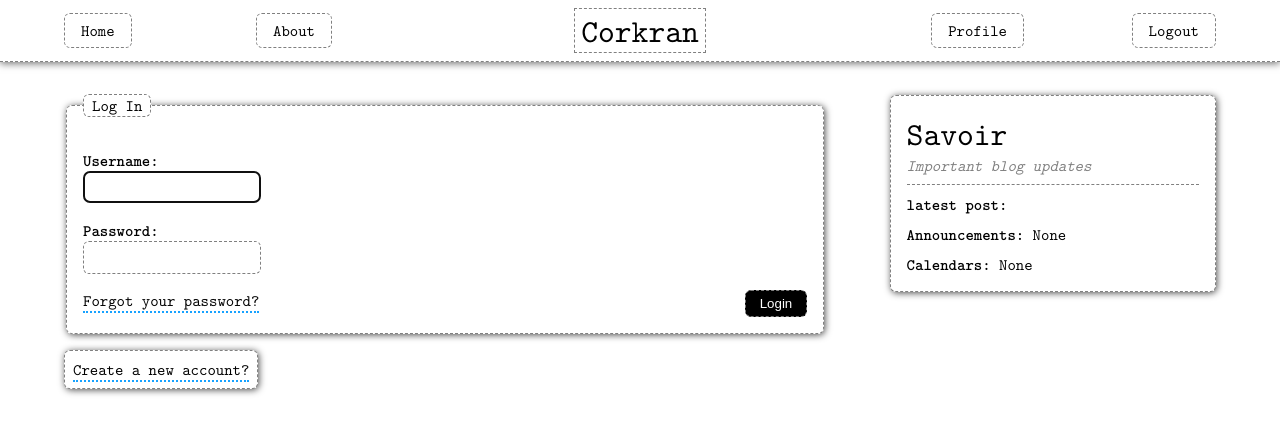
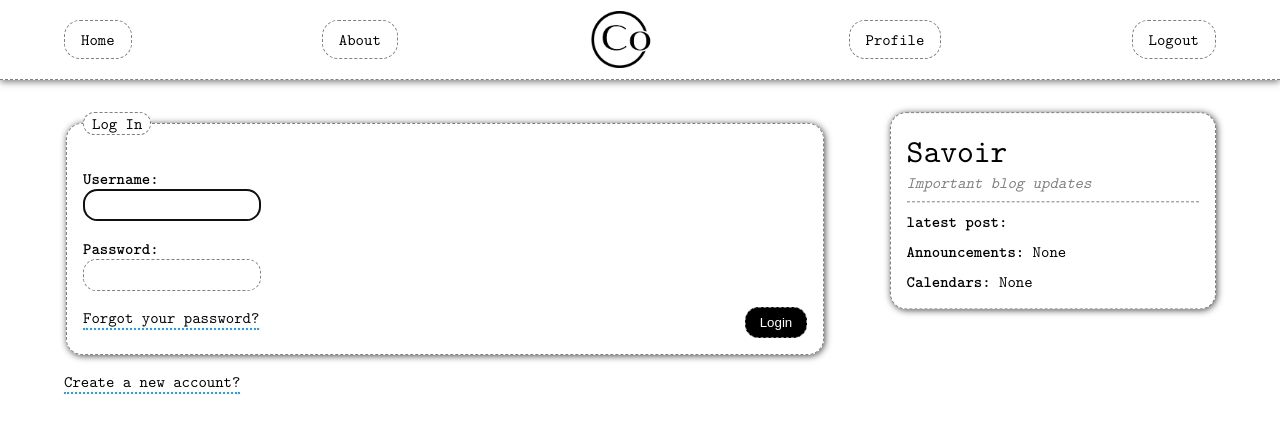
Before and after one commit to Positron11/Corkran, a Django app: page /login/ in a window 1280 px wide. Shown: the top 434 px of the page. Run offline with Django 3.2, Linux system fonts and the light colour scheme; a user stored in the database is signed in; data comes from the database, SQL or seed files in the repository; some libraries are stand-ins or nearby versions.

Commit message:
UPDATE BLOG STYLING, CLEAN UP AND COMMENT MARKUP

```diff
--- a/blog/templates/blog/base.html
+++ b/blog/templates/blog/base.html
@@ -1,4 +1,5 @@
 {% load static %}
+
 <!DOCTYPE html>
 <html lang="en" dir="ltr">
   <head>
@@ -11,10 +12,11 @@
     <title>Corkran - {% block title %}{% endblock %}</title>
   </head>
   <body {% if user.setting.dark_mode %}class="dark-mode"{% endif %}>
+    <!-- Navbar -->
     <div class="navbar unselectable">
       <div class="button" onclick="location.href='{% url 'blog-home'%}'">Home</div>
       <div class="button" onclick="location.href='{% url 'blog-about'%}'">About</div>
-      <div class="heading clickable" onclick="location.href='{% url 'blog-home'%}'">Corkran</div>
+      <img src="{% static 'blog/website_icon.png' %}" class="heading clickable" onclick="location.href='{% url 'blog-home'%}'">
       {% if user.is_authenticated %}
         <div class="button" onclick="location.href='{% url 'profile'%}'">Profile</div>
         <div class="button" onclick="location.href='{% url 'logout'%}'">Logout</div>
@@ -24,16 +26,22 @@
       {% endif %}
       <div class="button expand-btn">Menu</div>
     </div>
+    <!-- Page -->
     <div class="page">
+      <!-- Content -->
       <div class="content">
+        <!-- Messages -->
         {% if messages %}
           {% for message in messages%}
             <div class="alert">{{ message }}</div>
           {% endfor%}
         {% endif %}
+        <!-- Main Content -->
         {% block content %}{% endblock %}
       </div>
+      <!-- Sidebar -->
       <div class="sidebar card">
+        <!-- Header -->
         <div class="header">
           <div class="heading">
             Savoir
@@ -42,6 +50,7 @@
             Important blog updates
           </div>
         </div>
+        <!-- Information -->
         <div class="information">
           <div class="latest-posts">
             <label>latest post:</label>
@@ -54,6 +63,7 @@
             <label>Calendars: </label>None
           </div>
         </div>
+        <!-- Paginator -->
         {% if is_paginated %}
           <div class="paginator unselectable">
             <a href="?page=1"><i class="fas fa-angle-double-left"></i></a>
@@ -83,19 +93,24 @@
         {% endif %}
       </div>
     </div>
+    <!-- New Post Button -->
     {% block newpost %}{% endblock %}
+    <!-- Scripts -->
     <script type="text/javascript">
       $(document).ready(function(){
+        // Responsive Navbar
         $(document).on('click', '.navbar .button', function(e) {
-          if ($(window).width() < 911) {
+          if ($(window).width() < 999) {
             $(".button:not(.expand-btn)").toggleClass("unhide");
           }
         });
+        // Close Navbar
         $(document).on('click', '.page', function(e) {
           if ($(".button:not(.expand-btn)").hasClass("unhide")) {
             $(".button:not(.expand-btn)").removeClass("unhide");
           }
         });
+        // Prevent Empty Textarea
         $("textarea").on("keydown", function (e) {
           var c = $("textarea").val().length;
           if(c == 0)
--- a/static/blog/main.css
+++ b/static/blog/main.css
@@ -92,15 +92,18 @@ input, textarea {
 }
 
 /* Common Styling */
-input, button, fieldset, legend, textarea, input[type="checkbox"], .button, .card, .navbar .heading, .profile-pic, .paginator .current, .alert, .errorlist, .new-post {
+input, button, fieldset, legend, textarea, input[type="checkbox"], .button, .card,  .profile-pic, .paginator .current, .alert, .errorlist, .new-post {
   border-width: 1px;
   border-style: dashed;
 }
 input, button, fieldset, legend, textarea, input[type="checkbox"], .button, .card, .alert, .errorlist, .paginator .current {
-  border-radius: 6px;
+  border-radius: 1em;
 }
 input, textarea, .helptext, ul:not(.errorlist), .subheading {
   color: grey;
+}
+.errorlist *, .special *, .new-post i {
+  background-color: transparent;
 }
 
 /* Form Helptext */
@@ -126,9 +129,6 @@ input, textarea, .helptext, ul:not(.errorlist), .subheading {
   list-style-type: none;
   padding: 0.5em;
 }
-.errorlist * {
-  background-color: transparent;
-}
 
 /* Cards */
 .card {
@@ -143,11 +143,11 @@ input, textarea, .helptext, ul:not(.errorlist), .subheading {
   border: 1px dashed rgb(0, 163, 44);
   background-color: rgba(4, 222, 63,0.2);
 }
-.special * {
-  background-color: transparent;
-}
 .special, .special * {
   color: rgb(0, 163, 44)! important;
+}
+.card:not(.post-preview) {
+  margin-bottom: 1em;
 }
 
 /* Headers */
@@ -157,8 +157,8 @@ input, textarea, .helptext, ul:not(.errorlist), .subheading {
     "heading"
     "subheading"
     / auto;
-  border-bottom: 1px dashed;
-  border-color: inherit;
+  border-bottom-width: 1px;
+  border-bottom-style: dashed;
   padding-bottom: 0.5em;
   margin-bottom: 0.5em;
   align-items: center;
@@ -180,13 +180,11 @@ input, textarea, .helptext, ul:not(.errorlist), .subheading {
 
 /* Custom Buttons */
 .button {
-  padding: 0.4em 1em;
+  padding: 0.5em 1em;
   transition: 0.2s ease-in-out;
   cursor: pointer;
   display: inline-block;
-  background-color: inherit;
   border-color: inherit;
-  color: inherit;
 }
 .danger {
   color: white;
@@ -212,8 +210,8 @@ a[disabled], .inactive {
   position: sticky;
   top: 0;
   display: grid;
-  grid-template: "btn1 btn2 heading btn3 btn4" / 1fr 1fr 2fr 1fr 1fr;
-  place-items: center start;
+  align-items: center;
+  justify-content: space-between;
   box-shadow: 0px 2px 7px rgba(0,0,0,0.5);
   border-bottom-width: 1px;
   border-bottom-style: dashed;
@@ -225,11 +223,12 @@ a[disabled], .inactive {
   text-align: center;
 }
 .navbar .heading {
-  padding: 0em 0.2em;
+  margin: 0.1em;
   grid-area: heading;
+  width: 2em;
+  height: auto;
 }
 .navbar .expand-btn {
-  justify-self: end;
   grid-area: expand-btn;
 }
 
@@ -247,7 +246,7 @@ a[disabled], .inactive {
 /* Sidebar ===============================================================*/
 .sidebar {
   position: sticky;
-  top: 95px;
+  top: 7em;
   display: inline-grid;
   grid-template:
     "heading"
@@ -309,14 +308,9 @@ a[disabled], .inactive {
   grid-area: pic;
   margin: 0em 1em;
 }
-.post p {
-  white-space: pre-wrap;
-  overflow-wrap: break-word;
-}
 
 /* Comments ==============================================================*/
 .comments {
-  font-size: 0.8em;
   box-shadow: none;
 }
 
@@ -352,14 +346,8 @@ a[disabled], .inactive {
   position: fixed;
   padding: 0.2em 0.3em;
 }
-.new-post i {
-  background-color: transparent;
-}
 
 /* Forms =================================================================*/
-.card:not(.post-preview) {
-  margin-bottom: 1em;
-}
 .profile-form label:not(:first-of-type) {
   margin-top: 1em;
 }
@@ -387,12 +375,10 @@ a[disabled], .inactive {
 .profile .email {
   grid-area: email;
 }
-
 .profile-form p:last-of-type {
   font-size: 0;
   margin-top: 16px;
 }
-
 .profile-form p:last-of-type label {
   font-size: 16px;
 }
@@ -415,45 +401,34 @@ a[disabled], .inactive {
 /* Breakpoints -----------------------------------------------------------*/
 /* Desktops */
 @media only screen and (min-width: 1000px) {
-  .navbar .heading {
-    justify-self: center;
+  .navbar {
+    grid-template: "btn1 btn2 heading btn3 btn4" / auto auto auto auto;
   }
-
   .navbar .expand-btn {
     display: none;
   }
-
-  .navbar .button:nth-last-child(2), .navbar .button:nth-last-child(3) {
-    justify-self: end;
-  }
-
   .button:not(.inactive):not(.danger):hover {
     -webkit-filter: invert(100%);
     filter: invert(100%);
   }
-
   .invert-color.button:not(.inactive):not(.danger):hover {
     -webkit-filter: invert(0%);
     filter: invert(0%);
   }
-
   .danger:hover {
     color: rgb(255,0,0);
     border: 1px dashed rgb(255,0,0);
     background-color: inherit;
   }
-
   .new-post i {
     animation-name: spin-reverse;
     animation-duration: 600ms;
     animation-iteration-count: 1;
     animation-timing-function: ease;
   }
-
   .new-post:hover i {
     animation-name: spin;
   }
-
   @keyframes spin {
       from {
           transform:rotate(0deg);
@@ -462,7 +437,6 @@ a[disabled], .inactive {
           transform:rotate(270deg);
       }
   }
-
   @keyframes spin-reverse {
       from {
           transform:rotate(270deg);
@@ -492,7 +466,7 @@ a[disabled], .inactive {
   .page {
     grid-template:
       "content"
-      / auto;
+      / 1fr;
   }
   .sidebar {
     display: none;
@@ -512,7 +486,6 @@ a[disabled], .inactive {
       / auto;
     place-items: center;
   }
-
   .post .header {
     grid-template:
       "pic"
@@ -521,7 +494,6 @@ a[disabled], .inactive {
       / auto;
     place-items: center;
   }
-
   .header * {
     text-align: center;
   }
--- a/users/templates/users/login.html
+++ b/users/templates/users/login.html
@@ -10,7 +10,5 @@
       <button type="submit" name="button" class="button invert-color right">Login</button>
     </fieldset>
   </form>
-  <div class="card minimal">
-    <a href="{% url 'register'%}">Create a new account?</a>
-  </div>
+  <a href="{% url 'register'%}">Create a new account?</a>
 {% endblock content%}
--- a/users/templates/users/logout.html
+++ b/users/templates/users/logout.html
@@ -12,7 +12,5 @@
     </div>
     <a href="{% url 'blog-home'%}">Back to blog homepage.</a>
   </div>
-  <div class="card minimal">
-    <a href="{% url 'login'%}"><small>Log in again?</small></a>
-  </div>
+  <a href="{% url 'login'%}">Log in again?</a>
 {% endblock content%}
--- a/users/templates/users/register.html
+++ b/users/templates/users/register.html
@@ -9,7 +9,5 @@
       <button type="submit" name="button" class="button invert-color right">Sign Up</button>
     </fieldset>
   </form>
-  <div class="card minimal">
-    <a href="{% url 'login'%}">Already have an account?</a>
-  </div>
+  <a href="{% url 'login'%}">Already have an account?</a>
 {% endblock content%}
```
Also changed, not shown: blog/static/blog/main.css (+20 -48 lines), blog/templates/blog/post_detail.html (+11 -1 lines).
